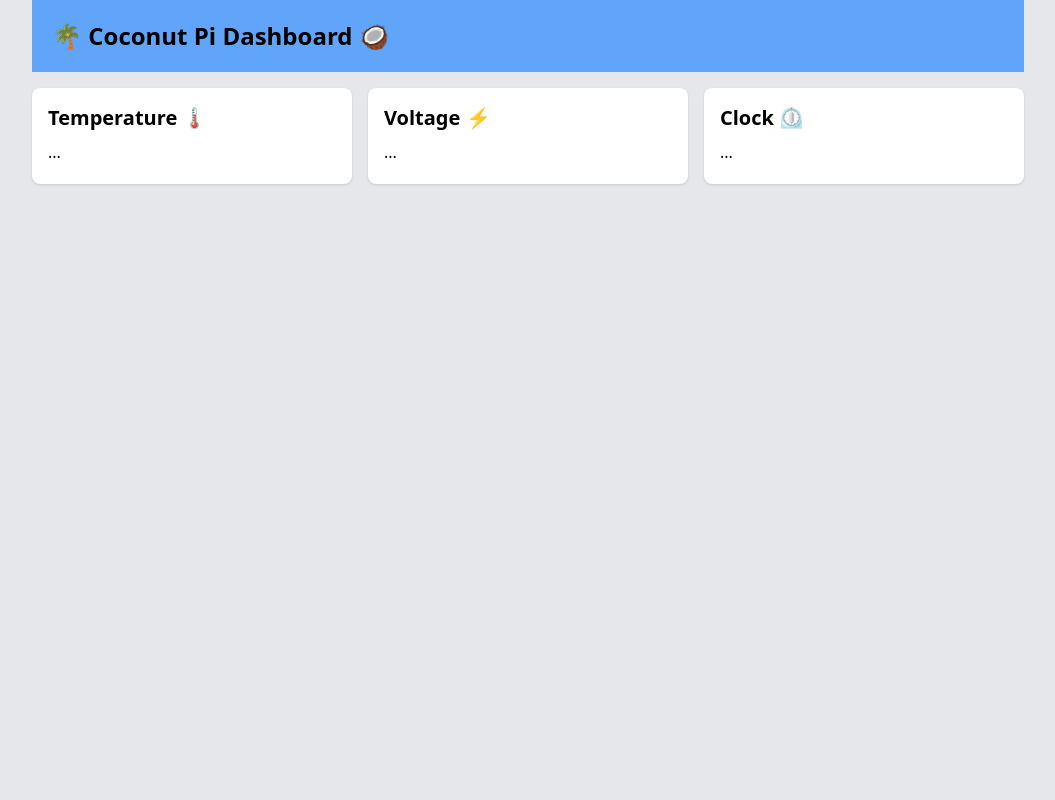
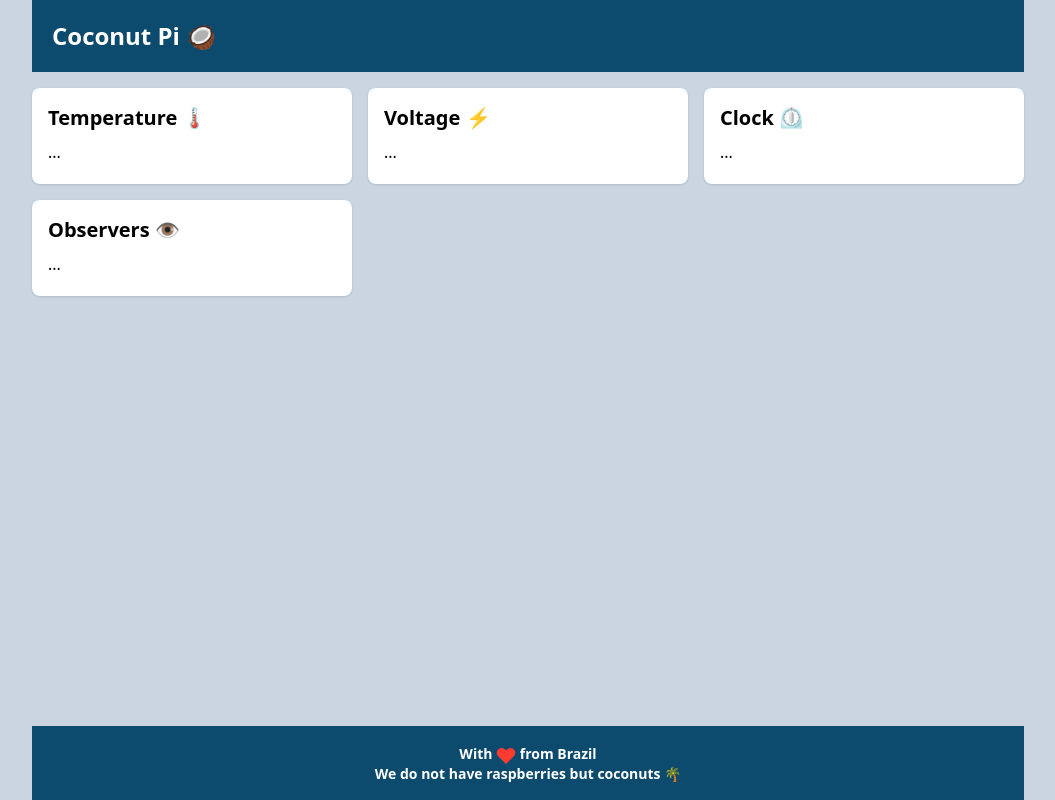
Before and after one commit to kafran/coconut-pi, a plain HTML site: page app/views/index.html in a window 1280 px wide. Shown: the whole page, without its empty margins (112-1167 px from the left). Drawn offline with Linux system fonts and the light colour scheme; no server answers.

Commit message:
Add footer; Add observers card

```diff
--- a/app/views/assets/css/src/input.css
+++ /dev/null
@@ -1,3 +0,0 @@
-@tailwind base;
-@tailwind components;
-@tailwind utilities;
--- /dev/null
+++ b/app/views/assets/css/src/style.css
@@ -0,0 +1,37 @@
+@tailwind base;
+@tailwind components;
+@tailwind utilities;
+
+@layer components {
+  .love {
+    display: inline-block;
+    position: relative;
+    top: 0.2em;
+    font-size: 1.4em;
+    color: #ff3b30;
+    -webkit-transform: scale(0.9);
+    -moz-transform: scale(0.9);
+    transform: scale(0.9);
+    -webkit-animation: love 0.5s infinite linear alternate-reverse;
+    -moz-animation: love 0.5s infinite linear alternate-reverse;
+    animation: love 0.5s infinite linear alternate-reverse;
+  }
+
+  @-webkit-keyframes love {
+    to {
+      -webkit-transform: scale(1.1);
+    }
+  }
+
+  @-moz-keyframes love {
+    to {
+      -moz-transform: scale(1.1);
+    }
+  }
+
+  @keyframes love {
+    to {
+      transform: scale(1.1);
+    }
+  }
+}
--- a/app/views/index.html
+++ b/app/views/index.html
@@ -4,35 +4,40 @@
 <head>
     <meta charset="UTF-8">
     <meta name="viewport" content="width=device-width, initial-scale=1.0">
-    <title>Coconut Pi Dashboard</title>
-    <link href="/assets/css/dist/output.css" rel="stylesheet">
+    <title>Coconut Pi</title>
+    <link href="/assets/css/dist/style.css" rel="stylesheet">
     <script src="/assets/js/htmx/htmx.min.js"></script>
     <script src="/assets/js/htmx/sse.js"></script>
 </head>
 
-<body class="bg-gray-200">
-    <main class="min-h-screen px-36">
-        <header class="p-5 bg-blue-400">
-            <h1 class="text-2xl font-bold">🌴 Coconut Pi Dashboard 🥥</h1>
-        </header>
-
+<body class="bg-slate-300 flex flex-col min-h-screen px-36">
+    <header class="p-5 bg-sky-900">
+        <h1 class="text-2xl font-bold text-white">Coconut Pi 🥥</h1>
+    </header>
+    <main class="flex-grow">
         <div hx-ext="sse" sse-connect="/status" class="py-4 grid grid-cols-3 gap-4">
             <div class="bg-white shadow rounded-lg p-4 h-24">
                 <h2 class="font-bold text-xl mb-2">Temperature 🌡️</h2>
                 <p sse-swap="temp" id="temperature">...</p>
             </div>
-
             <div class="bg-white shadow rounded-lg p-4 h-24">
                 <h2 class="font-bold text-xl mb-2">Voltage ⚡️</h2>
                 <p sse-swap="volt" id="voltage">...</p>
             </div>
-
             <div class="bg-white shadow rounded-lg p-4 h-24">
                 <h2 class="font-bold text-xl mb-2">Clock ⏲</h2>
                 <p sse-swap="clock" id="clock">...</p>
             </div>
+            <div class="bg-white shadow rounded-lg p-4 h-24">
+                <h2 class="font-bold text-xl mb-2">Observers 👁️</h2>
+                <p sse-swap="eyes" id="eyes">...</p>
+            </div>
         </div>
     </main>
+    <footer class="p-4 bg-sky-900 text-center">
+        <p class="font-sans font-bold text-sm text-white">With <span class="love">♥</span> from Brazil</p>
+        <p class="font-sans font-bold text-sm text-white">We do not have raspberries but coconuts 🌴</p>
+    </footer>
 </body>
 
 </html>
```
Also changed, not shown: app/views/assets/css/dist/output.css (deleted), app/views/assets/css/dist/style.css (added).
